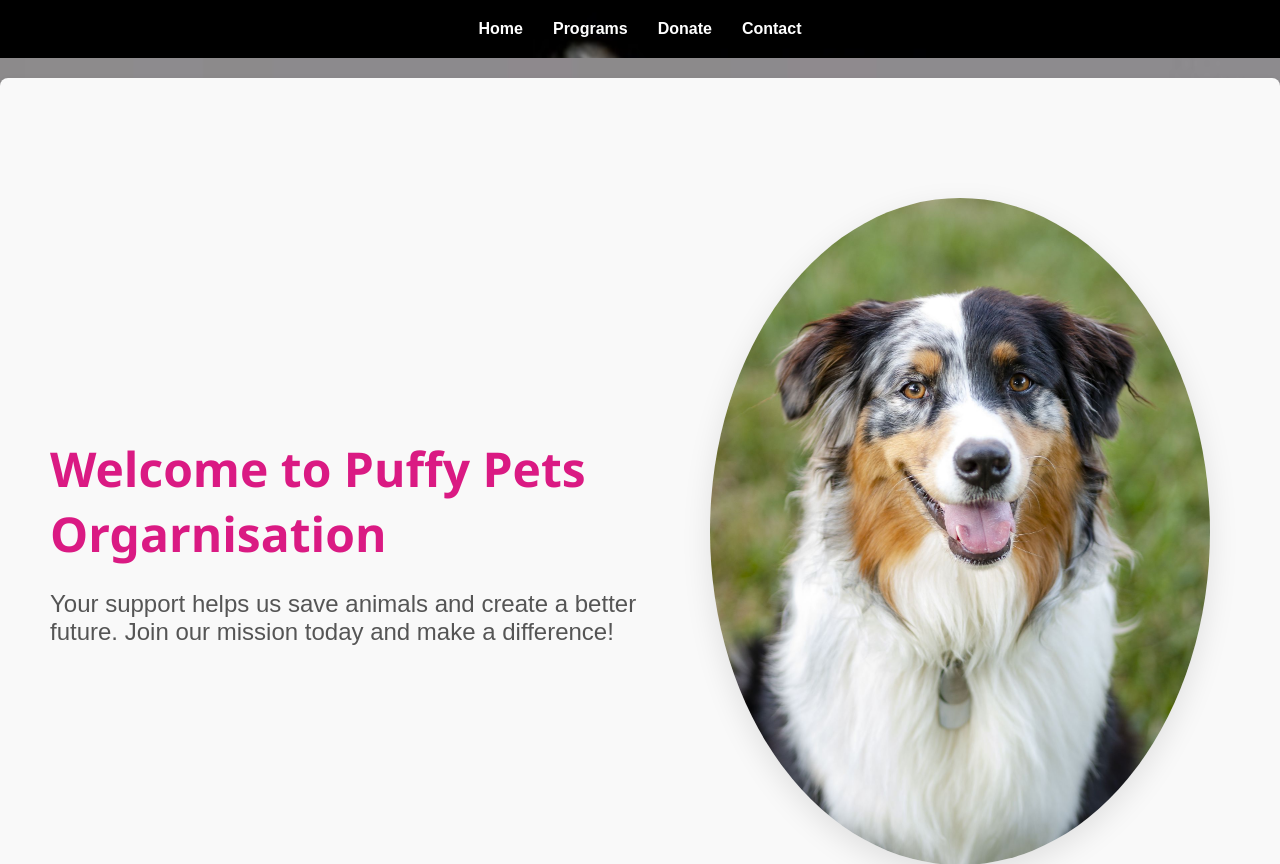
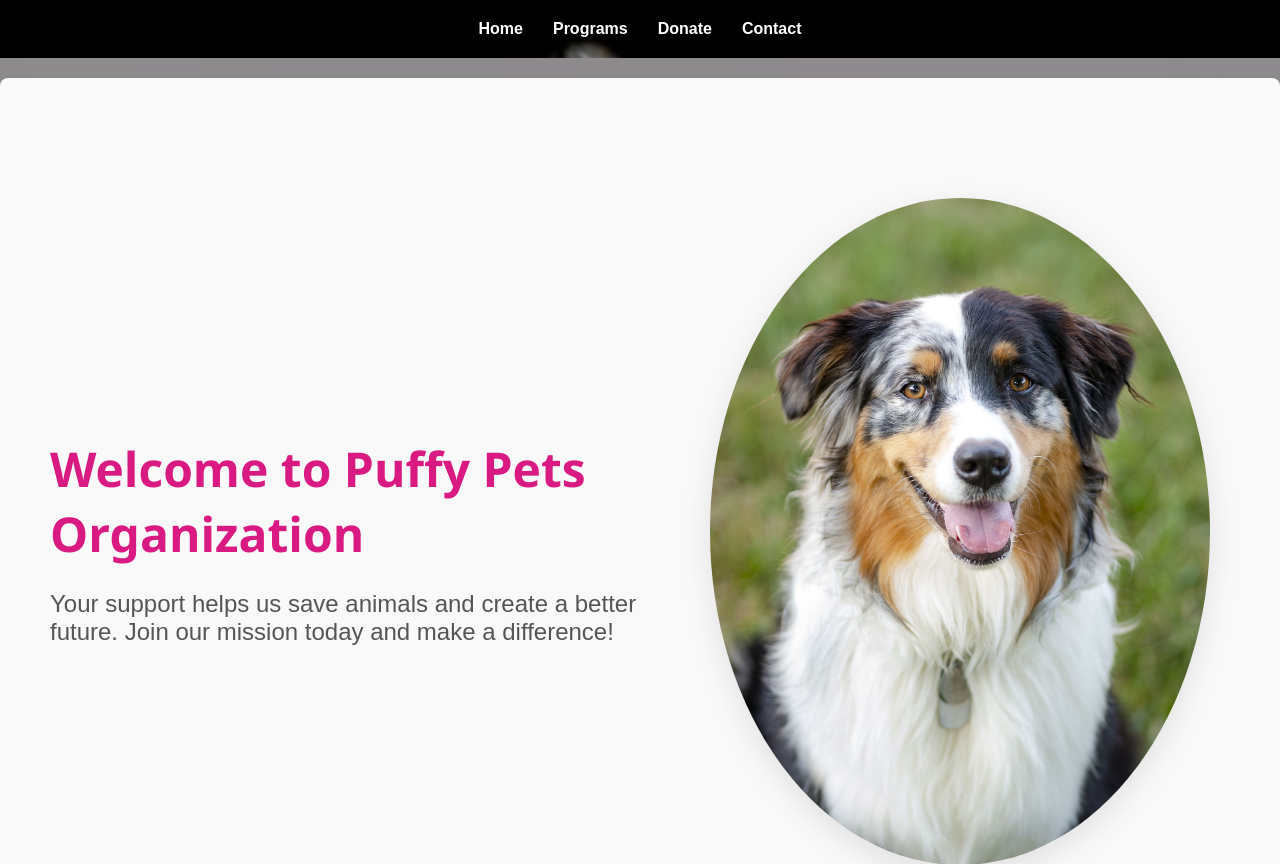
Before and after one commit to Tshedimoso/Resume-Website-Project, a plain HTML site: page index.html in a window 1280 px wide. Shown: the top 864 px of the page. Drawn offline with Linux system fonts and the light colour scheme.

Commit message:
Update index.html

```diff
--- a/index.html
+++ b/index.html
@@ -22,7 +22,7 @@
         <section class="hero">
             <div class="hero-content">
                 <div class="text">
-                    <h1>Welcome to Puffy Pets Orgarnisation</h1>
+                    <h1>Welcome to Puffy Pets Organization</h1>
                     <p>Your support helps us save animals and create a better future. Join our mission today and make a difference!</p>
                 </div>
                 <div class="image-container">
```
